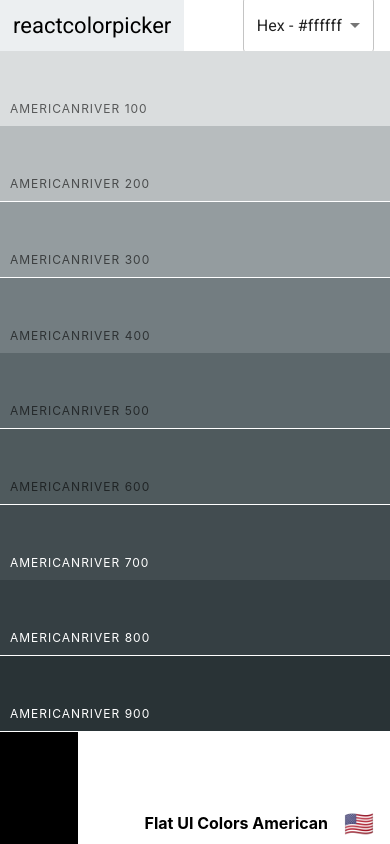
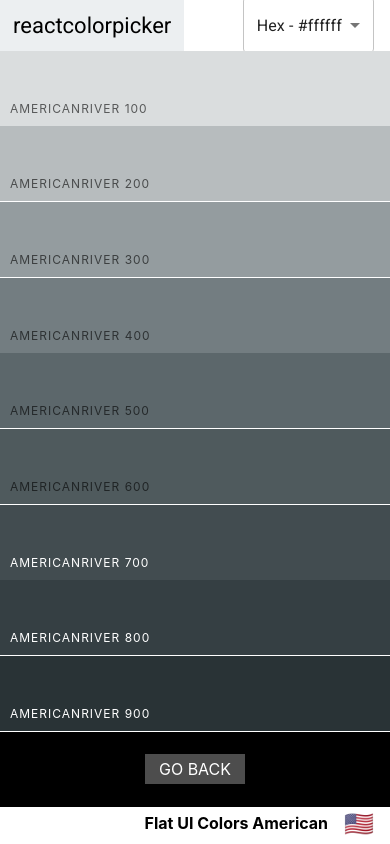
Before and after one commit to PuneetY008/Colors-App, a React (Create React App) app: page /pallete/flat-ui-colors-american/americanriver in a window 390 px wide. Shown: the top 844 px of the page. Built offline with nearby package versions, Linux system fonts and the light colour scheme.

Commit message:
more color Box responsive

```diff
--- a/src/styles/ColorBoxStyles.js
+++ b/src/styles/ColorBoxStyles.js
@@ -15,11 +15,11 @@ export default {
         },
         [Sizes.down("lg")]: {
             width: "25%",
-            height: props=>(props.showingFullPallete? "20%" : "50%")
+            height: props=>(props.showingFullPallete? "20%" : "33.3333%")
         },
-        [Sizes.down("lg")]: {
+        [Sizes.down("md")]: {
             width: "50%",
-            height: props=>(props.showingFullPallete? "10%" : "50%")
+            height: props=>(props.showingFullPallete? "10%" : "20%")
         },
         [Sizes.down("xs")]: {
             width: "100%",
@@ -117,7 +117,10 @@ export default {
             textAlign: "center",
             marginBottom: 0,
             padding: "1rem",
-            textTransform: "uppercase"
+            textTransform: "uppercase",
+            [Sizes.down('xs')]: {
+                fontSize: "4rem"
+            }
         },
         "& p": {
             fontSize: "2rem",
--- a/src/styles/PalleteStyles.js
+++ b/src/styles/PalleteStyles.js
@@ -1,3 +1,5 @@
+import Sizes from "./Sizes";
+
 export default {
     Palette: {
       height: "100vh",
@@ -35,6 +37,18 @@ export default {
         textTransform: "uppercase",
         border: "none",
         textDecoration: "none"
+      },
+      [Sizes.down('lg')]: {
+        width: "75%",
+        height: "33.3333%"
+      },
+      [Sizes.down('md')]: {
+        width: "50%",
+        height: "20%"
+      },
+      [Sizes.down('xs')]: {
+        width: "100%",
+        height: "10%"
       }
     }
   };
```
